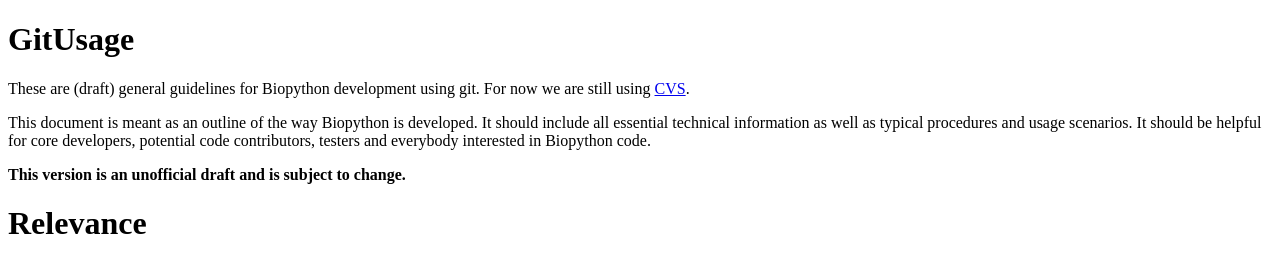
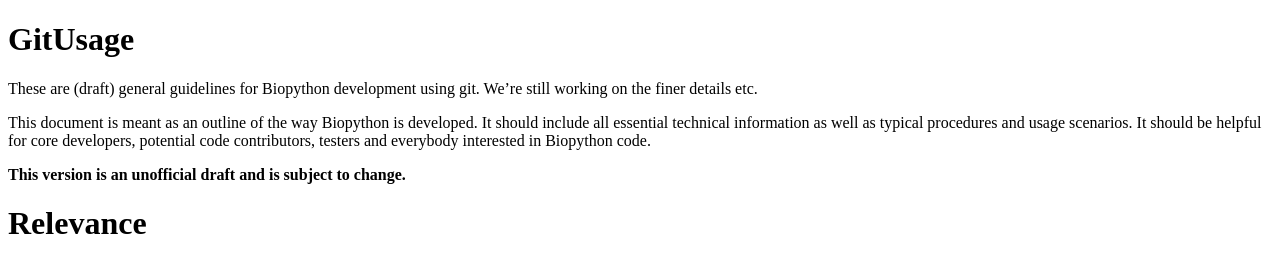
Before and after one commit to biopython/biopython.github.io, a Jekyll site: the page built from wiki/GitUsage.md, in a window 1280 px wide and 900 px high. Shown: the top 264 px of the window. Built offline with Jekyll 4.4.1, drawn with Linux system fonts in a browser that asks for light colours.

Commit message:
CVS to git has happened!

```diff
--- a/wiki/GitUsage.md
+++ b/wiki/GitUsage.md
@@ -5,7 +5,7 @@ layout: wiki
 ---
 
 These are (draft) general guidelines for Biopython development using
-git. For now we are still using [CVS](CVS "wikilink").
+git. We're still working on the finer details etc.
 
 This document is meant as an outline of the way Biopython is developed.
 It should include all essential technical information as well as typical
```
Also changed, not shown: 1 other file.
